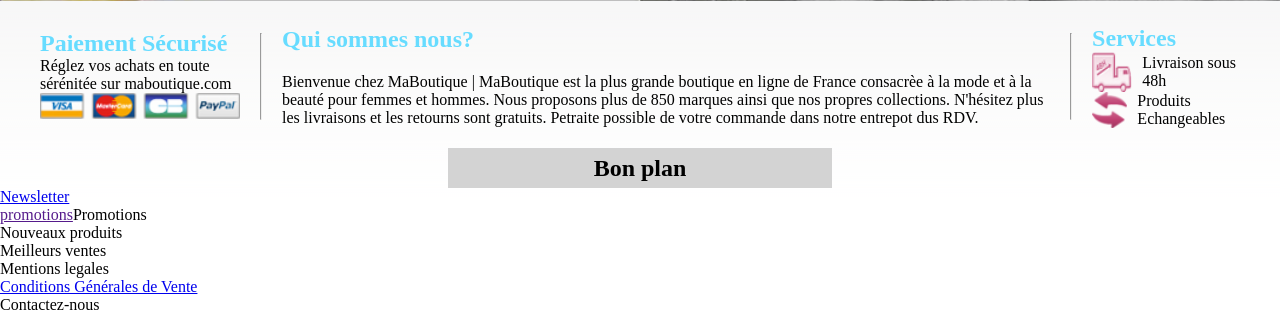
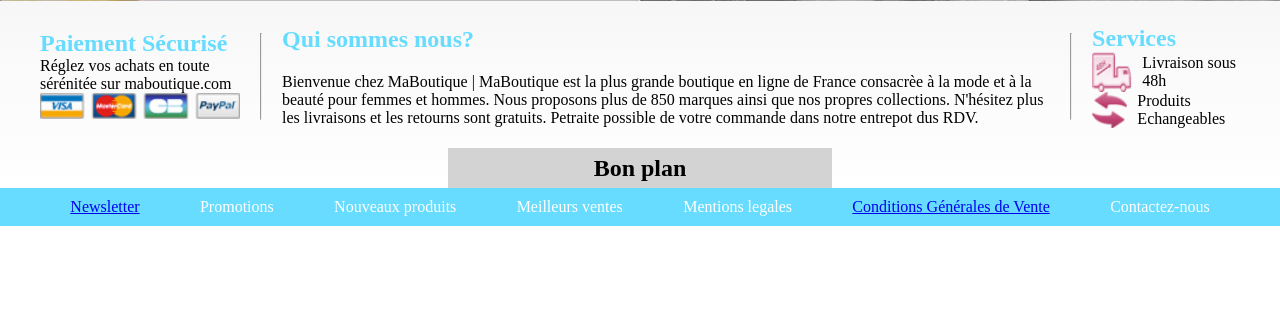
Before and after one commit to HengMichel/evaluation_tp, a PHP site: page / in a window 1280 px wide. Shown: the part 607-921 px from the top of the page. After the commit the page ends 833 px from the top, so only its background shows below. Run offline with PHP 8.4, Linux system fonts and the light colour scheme.

Commit message:
checkTp4

```diff
--- a/TP4_consignes/css/style.css
+++ b/TP4_consignes/css/style.css
@@ -235,8 +235,6 @@ nav a {
   /* background-color: rgb(103, 220, 255); */
   list-style: none;
   text-decoration-line: none;
-}
-nav a{
   /* permet d'avoir les cases de la meme dimension */
   flex: auto;
   display: flex;
@@ -366,6 +364,15 @@ hr{
 /*************** END MAIN ***************/
 
 /*************** FOOTER ***************/
+.nav2>ul{
+  display: flex;
+  list-style: none;
+  text-decoration-line: none;
+  justify-content: space-evenly;
+  background-color: rgb(103, 220, 255);
+  color: white;
+  padding: 10px;
+}
 
 /*************** END FOOTER ***************/
 
--- a/TP4_consignes/index.html
+++ b/TP4_consignes/index.html
@@ -118,7 +118,7 @@
             <div class="nav2">
                 <ul>
                     <li><a href="newsletter">Newsletter</a></li>
-                    <li><a href="">promotions</a>Promotions</li>
+                    <li><a href="promotions"></a>Promotions</li>
                     <li><a href="nouveaux produits"></a>Nouveaux produits</li>
                     <li><a href="meilleurs ventes"></a>Meilleurs ventes</li>
                     <li><a href="mentions legales"></a>Mentions legales</li>
```
